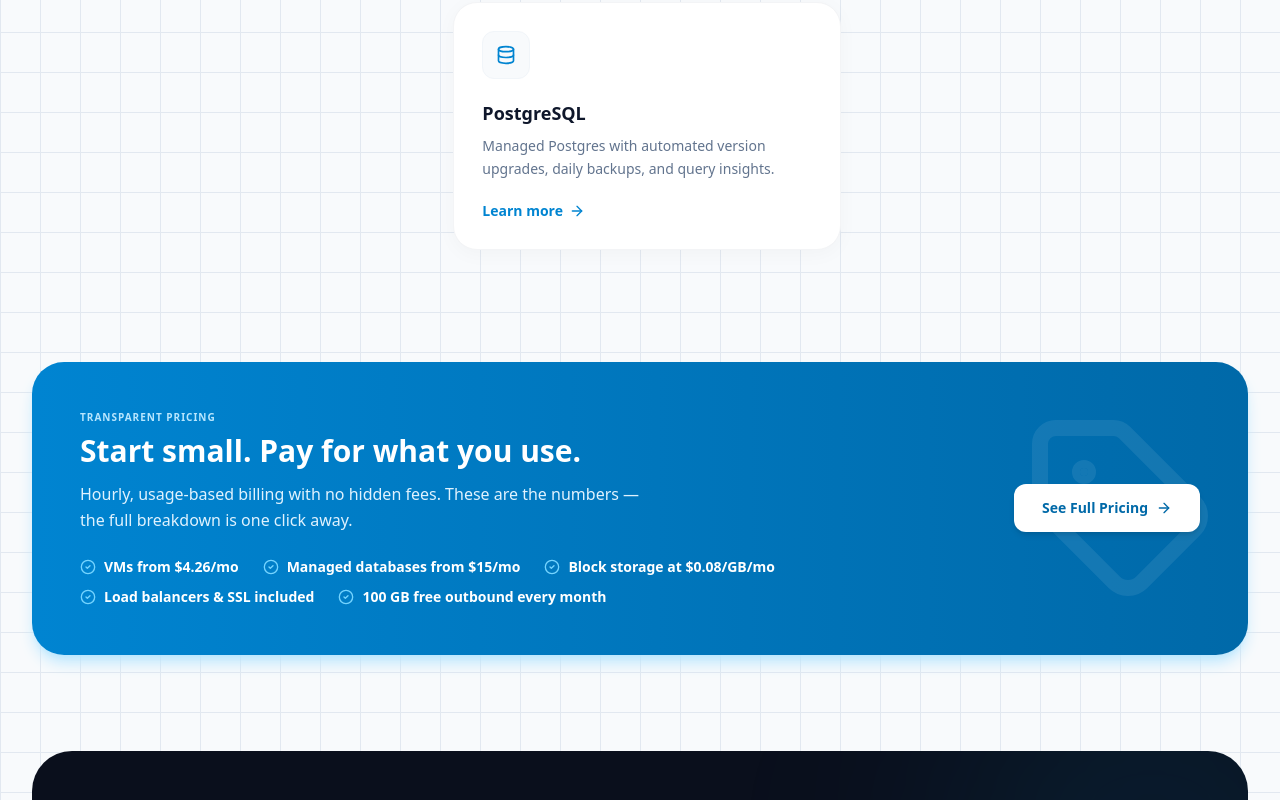
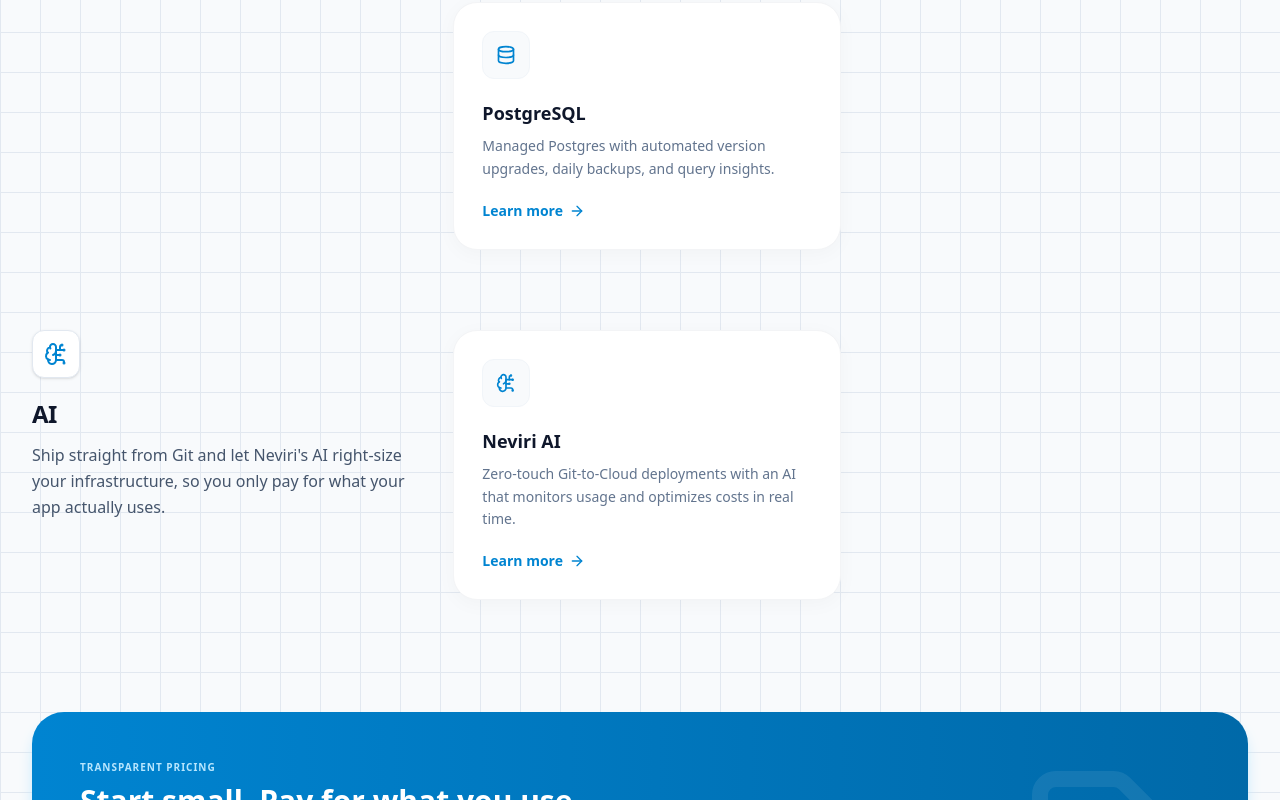
Before and after one commit to ArcLogiQ/Neviri-Website, a Next.js app: page /products in a window 1280 px wide. Shown: the part 2808-3608 px from the top of the page. Built offline with nearby package versions, Linux system fonts and the light colour scheme; no server answers.

Commit message:
add: Neviri Ai option in meaga product

```diff
--- a/src/app/products/ProductsPageClient.jsx
+++ b/src/app/products/ProductsPageClient.jsx
@@ -30,6 +30,7 @@
   LifeBuoy,
   Save,
   Tag,
+  BrainCircuit,
 } from "lucide-react";
 
 // Animation variants (same convention as the /ai page)
@@ -172,6 +173,21 @@
         href: "/database/postgresql",
         icon: Database,
         desc: "Managed Postgres with automated version upgrades, daily backups, and query insights.",
+      },
+    ],
+  },
+  {
+    key: "ai",
+    name: "AI",
+    icon: BrainCircuit,
+    blurb:
+      "Ship straight from Git and let Neviri's AI right-size your infrastructure, so you only pay for what your app actually uses.",
+    products: [
+      {
+        name: "Neviri AI",
+        href: "/ai",
+        icon: BrainCircuit,
+        desc: "Zero-touch Git-to-Cloud deployments with an AI that monitors usage and optimizes costs in real time.",
       },
     ],
   },
--- a/src/components/common/Navbar.jsx
+++ b/src/components/common/Navbar.jsx
@@ -28,6 +28,7 @@
   GraduationCap,
   Globe,
   CheckCircle,
+  BrainCircuit,
 } from "lucide-react";
 import Image from "next/image";
 import Link from "next/link";
@@ -92,7 +93,8 @@
     isActive("/compute/virtual-machine") ||
     isActive("/storage") ||
     isActive("/networking") ||
-    isActive("/database");
+    isActive("/database") ||
+    isActive("/ai");
 
   // ── Mega menu data ──────────────────────────────────────────────
   const col1 = [
@@ -198,6 +200,18 @@
           desc: "Advanced SQL",
           icon: <Database className="h-4 w-4 text-sky-500" />,
           href: "/database/postgresql",
+        },
+      ],
+    },
+    {
+      section: "Artificial Intelligence",
+      icon: <BrainCircuit className="h-4 w-4 text-sky-500" />,
+      items: [
+        {
+          label: "Neviri AI",
+          desc: "AI-powered cloud",
+          icon: <BrainCircuit className="h-4 w-4 text-sky-500" />,
+          href: "/ai",
         },
       ],
     },
```
